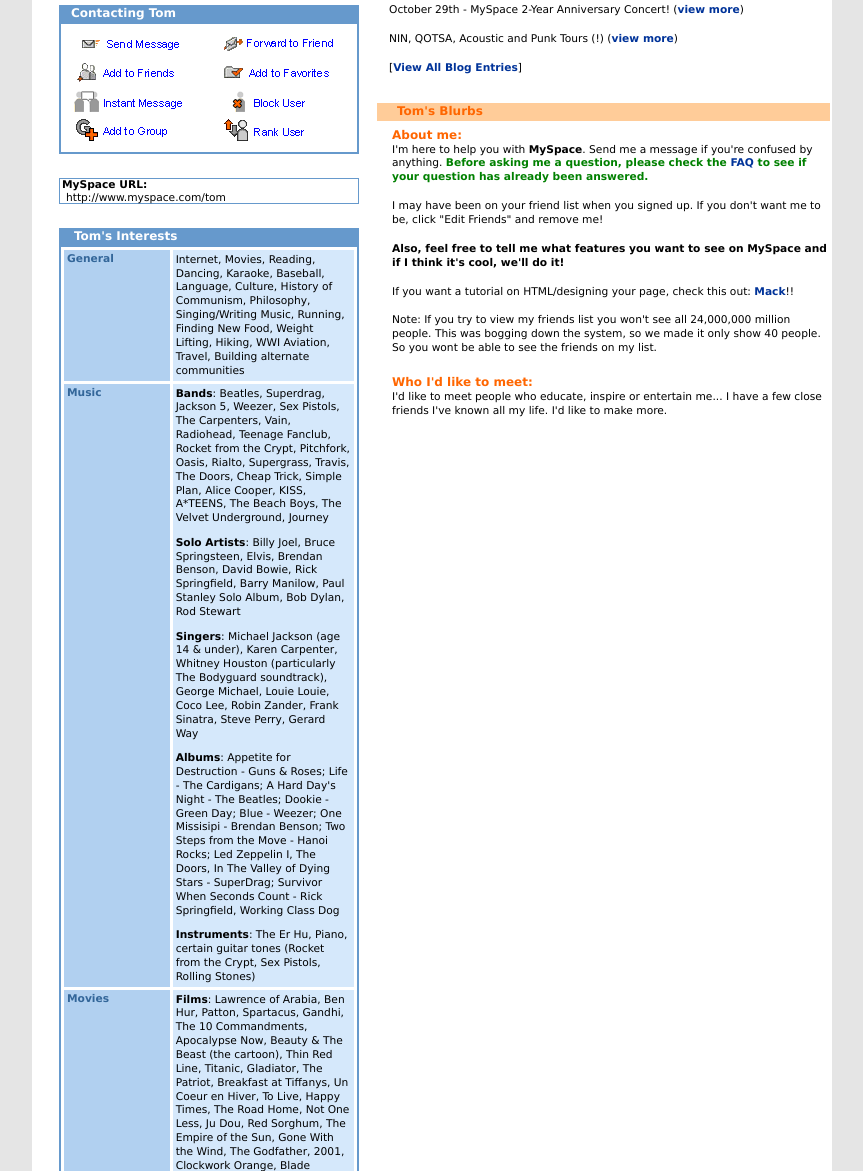
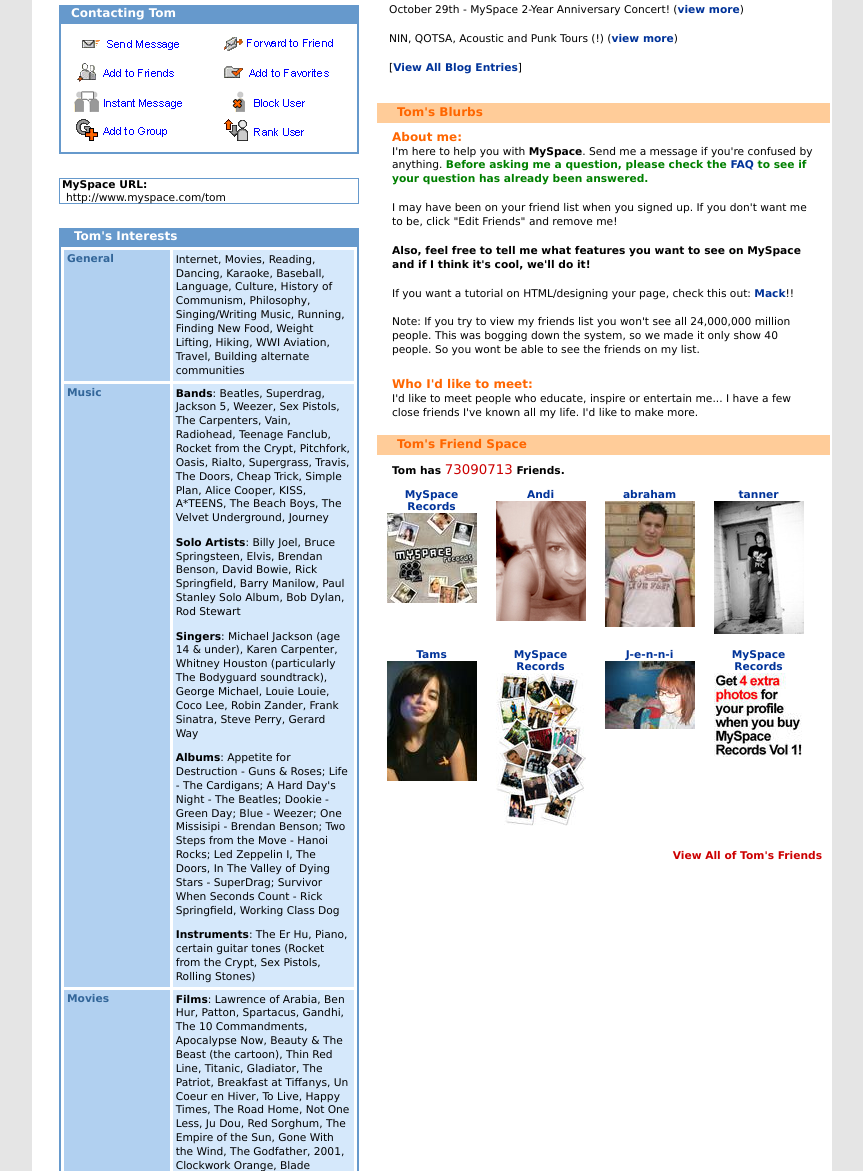
Before and after one commit to wittenbrock/toms-myspace-page, a plain HTML site: page index.html in a window 1280 px wide. Shown: the part 368-1539 px from the top of the page, without its empty margins (208-1071 px from the left). Drawn offline with Linux system fonts and the light colour scheme.

Commit message:
Finish friends section

```diff
--- a/index.html
+++ b/index.html
@@ -257,7 +257,9 @@
       <main>
 
         <section class="user-network">
-          <h2>Tom is in your extended network</h2>
+          <header>
+            <h2>Tom is in your extended network</h2>
+          </header>
         </section>
 
         <section class="blog">
@@ -271,8 +273,8 @@
         </section>
 
         <section class="blurbs">
-          <header>
-            <h2>Tom's Blurbs</h2>
+          <header class="main-section-header">
+            <h2 class="main-section-h2">Tom's Blurbs</h2>
           </header>
 
           <h3>About me:</h3>
@@ -288,6 +290,59 @@
 
           <h3>Who I'd like to meet:</h3>
           <p>I'd like to meet people who educate, inspire or entertain me... I have a few close friends I've known all my life. I'd like to make more. </p>
+
+        </section>
+
+        <section class="friends">
+          <header class="main-section-header">
+            <h2 class="main-section-h2">Tom's Friend Space</h2>
+          </header>
+
+          <p><b>Tom has <span class="friend-count">73090713</span> Friends.</b></p>
+
+          <div class="friend-pic-container">
+            <figure>
+              <figcaption><a href="#">MySpace<br>Records</a></figcaption>
+              <img src="pictures/myspace-records.jpg">
+            </figure>
+
+            <figure>
+              <figcaption><a href="#">Andi</a></figcaption>
+              <img src="pictures/andi.jpg">
+            </figure>
+
+            <figure>
+              <figcaption><a href="#">abraham</a></figcaption>
+              <img src="pictures/abraham.jpg">
+            </figure>
+
+            <figure>
+              <figcaption><a href="#">tanner</a></figcaption>
+              <img src="pictures/tanner.jpg">
+            </figure>
+
+            <figure>
+              <figcaption><a href="#">Tams</a></figcaption>
+              <img src="pictures/tams.jpg">
+            </figure>
+
+            <figure>
+              <figcaption><a href="#">MySpace<br>Records</a></figcaption>
+              <img src="pictures/myspace-records-2.jpg">
+            </figure>
+
+            <figure>
+              <figcaption><a href="#">J-e-n-n-i</a></figcaption>
+              <img src="pictures/jenni.jpg">
+            </figure>
+
+            <figure>
+              <figcaption><a href="#">MySpace<br>Records</a></figcaption>
+              <img src="pictures/myspace-records-3.jpg">
+            </figure>
+          </div>
+
+          <p class="friends-list-link"><a href="#">View All of Tom's Friends</a></p>
 
         </section>
 
--- a/styles.css
+++ b/styles.css
@@ -32,7 +32,7 @@
 
 a:hover {
   text-decoration: underline;
-  color: #AB2A25;
+  color: #cc0000;
 }
 
 h2 {
@@ -467,14 +467,14 @@
 ========================================
 */
 
-.blurbs header {
+.main-section-header {
   background-color: #ffcc99;
-  padding-top: 2px;
-  padding-bottom: 2px;
+  padding-top: 3px;
+  padding-bottom: 3px;
   margin-bottom: 8px;
 }
 
-.blurbs h2 {
+.main-section-h2 {
   color: #FF6600;
   margin-left: 20px;
 }
@@ -491,14 +491,66 @@
 }
 
 .blurbs p {
-  margin-top: 0;
-  margin-left: 15px;
-  margin-bottom: 15px;
+  margin: 0 10px 15px 15px;
 }
 
 .info {
   color: green;
   font-weight: bold;
+}
+
+/*
+========================================
+Friend Space
+========================================
+*/
+
+.friends header {
+  margin-bottom: 6px;
+}
+
+.friends p:nth-of-type(1) {
+  margin-top: 0;
+  margin-left: 15px;
+}
+
+.friend-count {
+  color: #cc0000;
+  font-weight: normal;
+  font-size: 10pt;
+}
+
+.friend-pic-container {
+  display: grid;
+  grid-template-columns: repeat(4, 109px);
+  grid-template-rows: 160px 193px;
+}
+
+.friend-pic-container figure {
+  margin: 0;
+}
+
+.friend-pic-container figcaption {
+  text-align: center;
+}
+.friend-pic-container img {
+  display: block;
+  margin: auto;
+}
+
+.friends-list-link {
+  display: flex;
+  justify-content: flex-end;
+}
+
+
+.friends-list-link {
+  margin-top: 7px;
+  margin-right: 8px;
+}
+
+.friends-list-link a {
+  color: #cc0000;
 }
 
 /*
```
Also changed, not shown: pictures/abraham.jpg (added), pictures/andi.jpg (added), pictures/jenni.jpg (added), pictures/myspace-records-2.jpg (added), pictures/myspace-records-3.jpg (added), pictures/myspace-records.jpg (added), pictures/tams.jpg (added), pictures/tanner.jpg (added).
